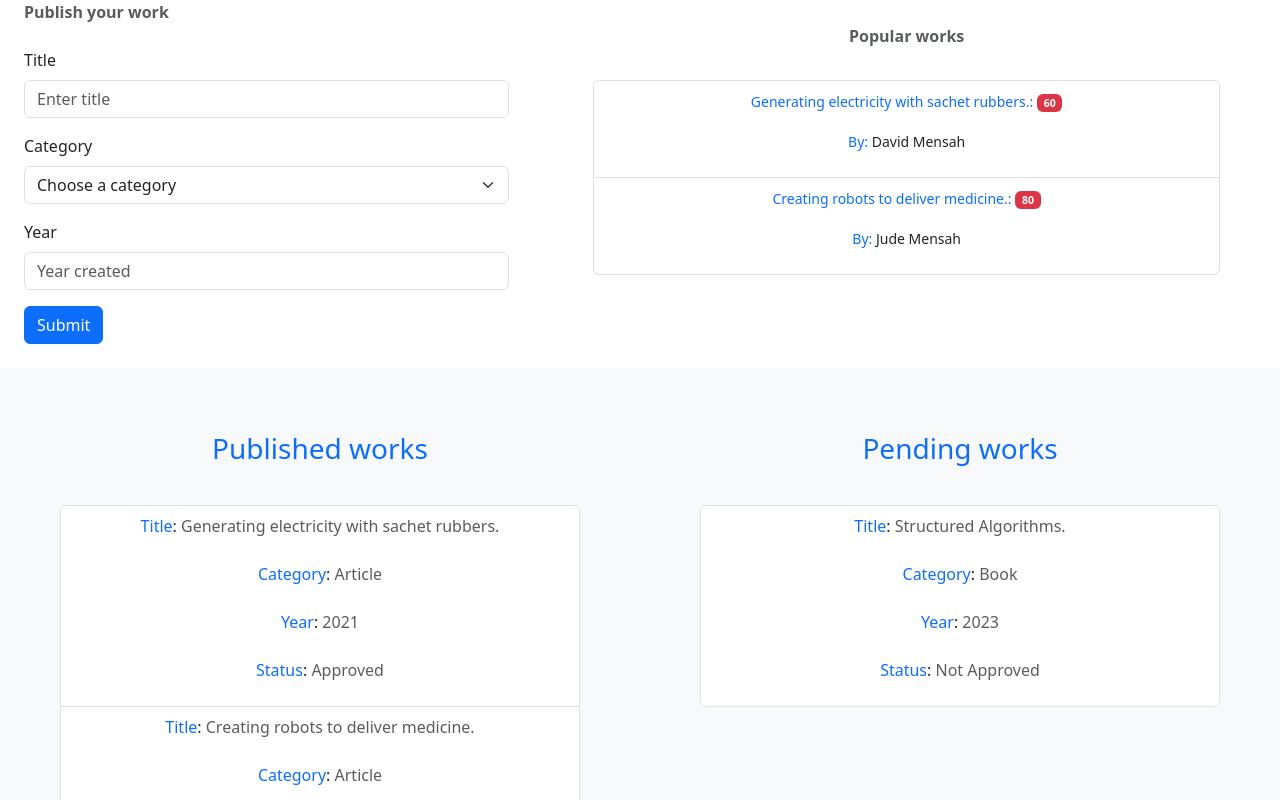
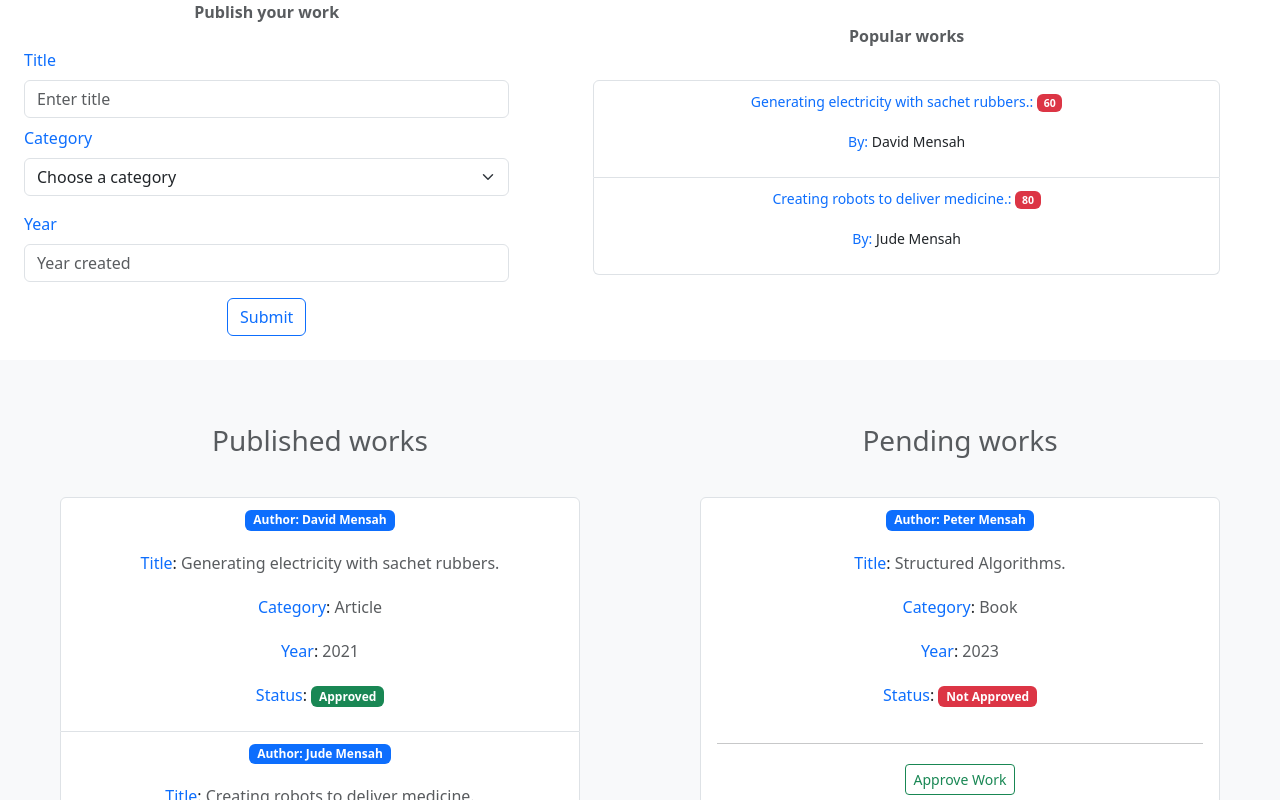
Before and after one commit to davidmensahedem/reactfluxpattern, a React (Create React App) app: page / in a window 1280 px wide. Shown: the part 380-1180 px from the top of the page. Built offline with nearby package versions, Linux system fonts and the light colour scheme.

Commit message:
Add author names, and color badges to work status

```diff
--- a/src/App.css
+++ b/src/App.css
@@ -28,6 +28,10 @@
   color: #61dafb;
 }
 
+.WorkStatusBg{
+  background-color:aquamarine
+}
+
 @keyframes App-logo-spin {
   from {
     transform: rotate(0deg);
--- /dev/null
+++ b/src/components/AppHeader.js
@@ -0,0 +1,25 @@
+import React from 'react';
+import AppNavbar from "../components/AppNavbar";
+import { Button, Col, Container, Row, Stack } from "react-bootstrap";
+
+const AppHeader = (props) => {
+    return (
+        <>
+            <Row className="bg-light">
+                <Col>
+                    <Stack gap={3} className="text-center p-5">
+                        <h1 className="p-2 p-3 text-primary">Novel Research Hub</h1>
+                        <h4 className="p-2">The authentic place to get published scientific articles, books, and research papers.</h4>
+                        <div>
+                            <Button size="sm" variant="outline-primary">
+                                <a href="#works" className="text-decoration-none">View articles, books, and research papers</a>
+                            </Button>{' '}
+                        </div>
+                    </Stack>
+                </Col>
+            </Row>
+        </>
+    );
+}
+
+export default AppHeader;
--- a/src/components/AppPublishForm.js
+++ b/src/components/AppPublishForm.js
@@ -4,14 +4,14 @@ import Form from 'react-bootstrap/Form';
 function AppPublishForm() {
     return (
         <Form>
-            <Form.Group className="mb-3">
-                <Form.Label>Title</Form.Label>
+            <Form.Group className="mb-2">
+                <Form.Label className='text-primary'>Title</Form.Label>
                 <Form.Control type="text" placeholder="Enter title" />
 
             </Form.Group>
 
             <Form.Group className="mb-3">
-                <Form.Label>Category</Form.Label>
+                <Form.Label className='text-primary'>Category</Form.Label>
                 <Form.Select aria-label="Default select example">
                     <option value="">Choose a category</option>
                     <option value="1">Research Paper</option>
@@ -21,13 +21,15 @@ function AppPublishForm() {
             </Form.Group>
 
             <Form.Group className="mb-3">
-                <Form.Label>Year</Form.Label>
+                <Form.Label className='text-primary'>Year</Form.Label>
                 <Form.Control type="text" placeholder="Year created" />
             </Form.Group>
 
-            <Button variant="primary" type="submit">
-                Submit
-            </Button>
+            <div className='d-flex justify-content-center'>
+                <Button variant="outline-primary" className='justify-self-center' type="submit">
+                    Submit
+                </Button>
+            </div>
         </Form>
     );
 }
--- a/src/components/AppWorkInfo.js
+++ b/src/components/AppWorkInfo.js
@@ -1,18 +1,30 @@
 import React from 'react';
-import { Stack } from 'react-bootstrap';
+import { Button, Stack, Badge } from 'react-bootstrap';
 
 const AppWorkInfo = (props) => {
     return (
         <>
-            <Stack gap={2}>
+            <Stack gap={1}>
+                <p>
+                    <span className=''>
+                        <Badge bg="primary">
+                            Author: <span className=''>{props.WorkInfo.author}</span>
+                        </Badge>
+                    </span>
+                </p>
                 <p><span className='text-primary'>Title</span>: <span className='text-muted'>{props.WorkInfo.title}</span></p>
                 <p><span className='text-primary'>Category</span>: <span className='text-muted'>{props.WorkInfo.category}</span></p>
                 <p><span className='text-primary'>Year</span>: <span className='text-muted'>{props.WorkInfo.year}</span></p>
-                <p><span className='text-primary'>Status</span>: <span className='text-muted'>{props.WorkInfo.status}</span></p>
-
-            </Stack>
+                <p><span className='text-primary'>Status</span>: <span className='text-muted'>{props.WorkInfo.status == "Approved" ? <Badge bg="success">
+                    <span className=''>{props.WorkInfo.status}</span>
+                </Badge> : <Badge bg="danger">
+                    <span className=''>{props.WorkInfo.status}</span>
+                </Badge>}</span></p>
+                {props.WorkType == "Approved" ? null : <hr/>}
+                {props.WorkType == "Approved" ? null : <p><Button size="sm" variant="outline-success" className=''>Approve Work</Button></p>}
+            </Stack >
         </>
-     );
+    );
 }
 
 export default AppWorkInfo;
--- a/src/components/AppWorkList.js
+++ b/src/components/AppWorkList.js
@@ -5,7 +5,7 @@ function AppWorkList(props) {
 
     const works = props.Works != undefined ? (props.Works.filter(w => w.status == props.WorkType).map((w) => {
         return (<ListGroup.Item key={w.id}>
-            <AppWorkInfo WorkInfo={w} />
+            <AppWorkInfo WorkInfo={w} WorkType={props.WorkType}/>
         </ListGroup.Item>)
     })) : <p>No item</p>
     return (
--- a/src/pages/Home.js
+++ b/src/pages/Home.js
@@ -6,6 +6,7 @@ import AppNavbar from "../components/AppNavbar";
 import AppPublishForm from "../components/AppPublishForm";
 import AppWorkList from "../components/AppWorkList";
 import AppWorkPopularList from "../components/AppWorkPopularList";
+import AppHeader from "../components/AppHeader";
 
 class Home extends Component {
     state = {
@@ -17,7 +18,7 @@ class Home extends Component {
                 year: "2021",
                 status: "Approved",
                 popularityScore: 60,
-                author:"David Mensah"
+                author: "David Mensah"
             },
             {
                 id: 2,
@@ -26,7 +27,7 @@ class Home extends Component {
                 year: "2022",
                 status: "Approved",
                 popularityScore: 80,
-                author:"Jude Mensah"
+                author: "Jude Mensah"
             },
             {
                 id: 3,
@@ -35,7 +36,7 @@ class Home extends Component {
                 year: "2023",
                 status: "Not Approved",
                 popularityScore: 70,
-                author:"Peter Mensah"
+                author: "Peter Mensah"
             },
         ],
         categories: {
@@ -49,23 +50,11 @@ class Home extends Component {
             <>
                 <AppNavbar />
                 <Container fluid>
-                    <Row className="bg-light">
-                        <Col>
-                            <Stack gap={3} className="text-center p-5">
-                                <h1 className="p-2 p-3 text-primary">Novel Research Hub</h1>
-                                <h4 className="p-2">The authentic place to get published scientific articles, books, and research papers.</h4>
-                                <div>
-                                    <Button size="sm" variant="outline-primary">
-                                        <a href="#works" className="text-decoration-none">View articles, books, and research papers</a>
-                                    </Button>{' '}
-                                </div>
-                            </Stack>
-                        </Col>
-                    </Row>
+                    <AppHeader />
                     <Row id="works">
                         <Col md={5} className="p-3">
                             <Stack gap={2} className="p-2">
-                                <p className="text-muted"><b>Publish your work</b></p>
+                                <p className="text-muted text-center"><b>Publish your work</b></p>
                                 <AppPublishForm />
                             </Stack>
                         </Col>
@@ -82,7 +71,7 @@ class Home extends Component {
                     <Row className="bg-light">
                         <Col>
                             <Stack gap={3} className="text-center p-5">
-                                <h3 className="p-2 p-3 text-primary">Published works</h3>
+                                <h3 className="p-2 p-3 text-muted">Published works</h3>
                                 <div>
                                     <AppWorkList Works={this.state.works} WorkType={this.state.categories.approved} />
                                 </div>
@@ -90,7 +79,7 @@ class Home extends Component {
                         </Col>
                         <Col>
                             <Stack gap={3} className="text-center p-5">
-                                <h3 className="p-2 p-3 text-primary">Pending works</h3>
+                                <h3 className="p-2 p-3 text-muted">Pending works</h3>
                                 <div>
                                     <AppWorkList Works={this.state.works} WorkType={this.state.categories.notApproved} />
                                 </div>
```
